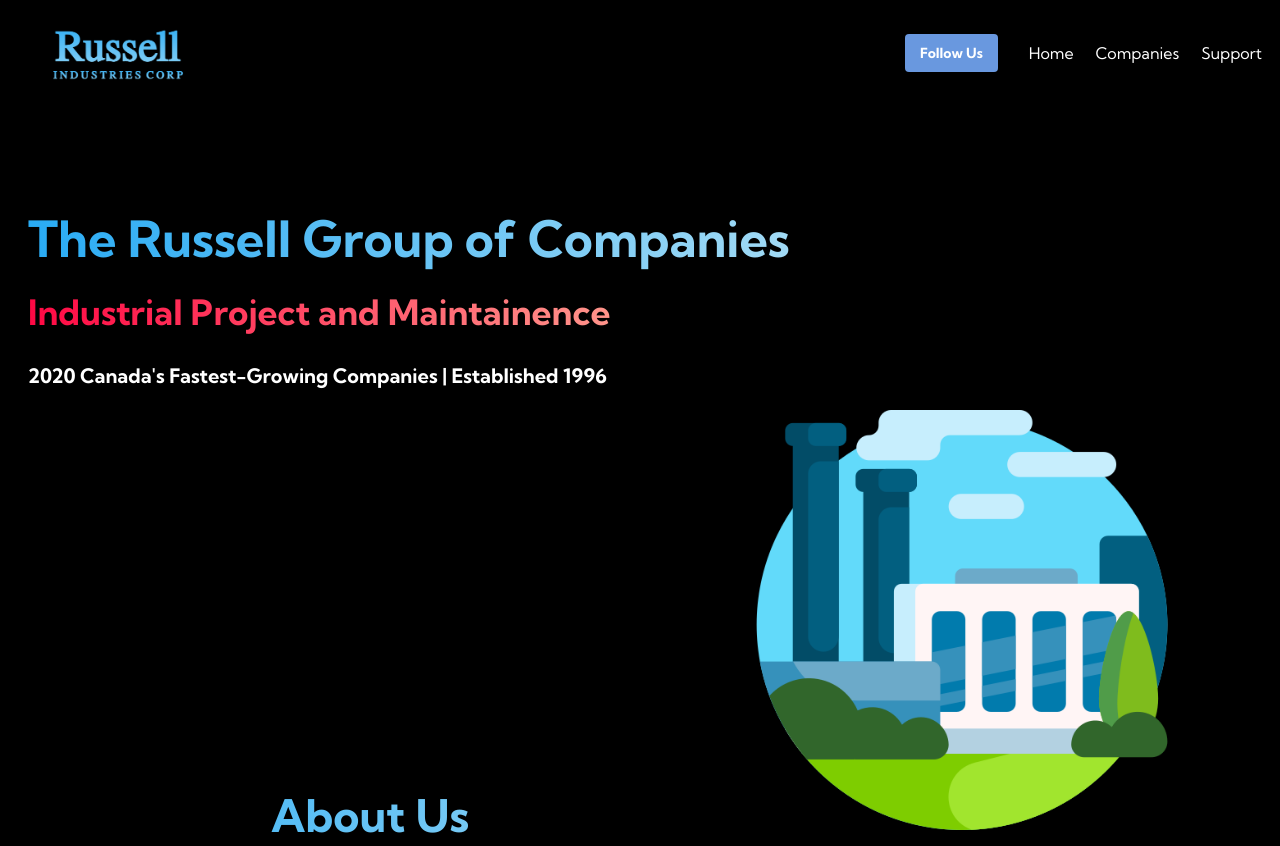
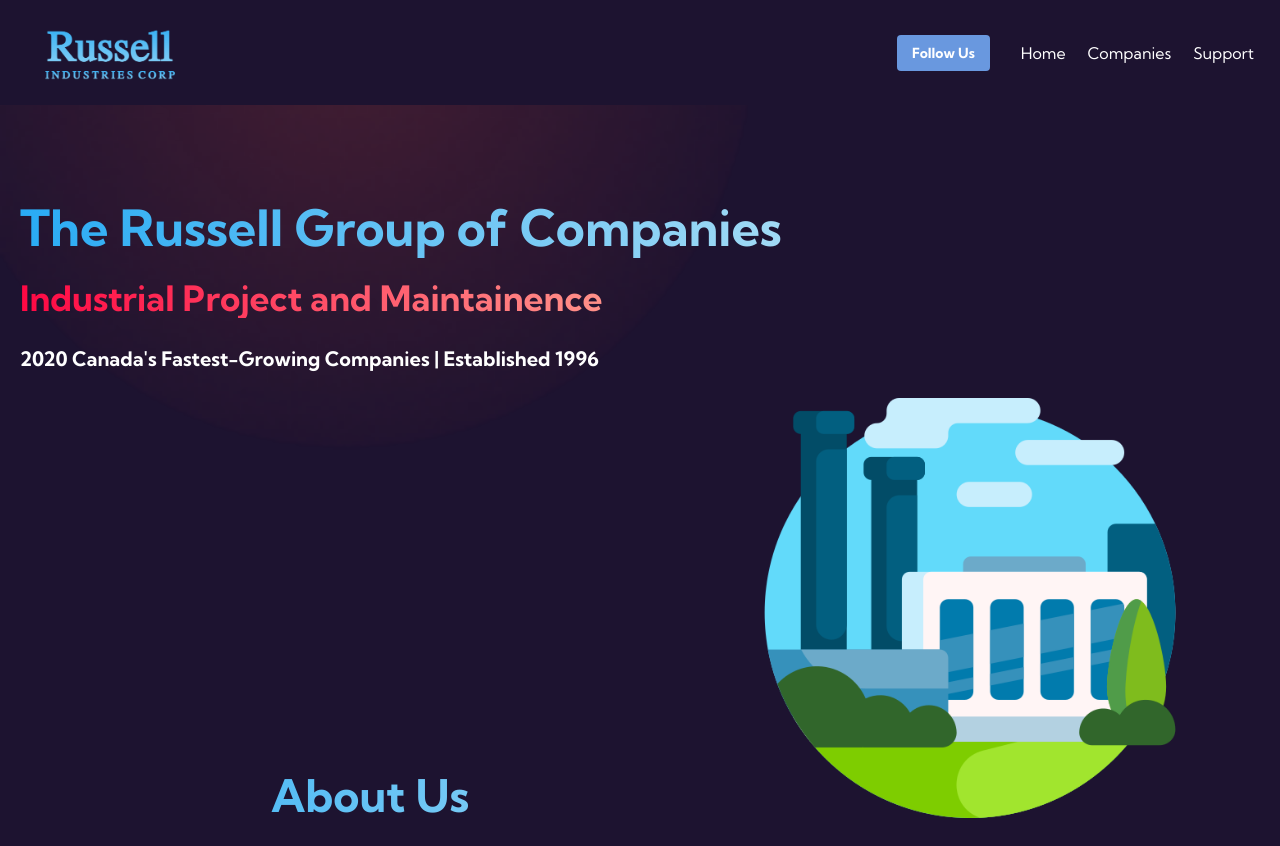
Before and after one commit to RussellIndustriesTobin/RussellIndustries, a website built with Vite: page index.html in a window 1280 px wide. Shown: the top 846 px of the page. Built offline with nearby package versions, Linux system fonts and the light colour scheme; files whose address does not match are found by name.

Commit message:
Add files via upload

```diff
--- a/companies.css
+++ b/companies.css
@@ -4,14 +4,14 @@
 }
 
 body {
-      background: black;
+      background: #1D1330;
       background-repeat: no-repeat;
     background-attachment: fixed;
 }
 
 nav {
     font-family: 'Kumbh Sans', sans-serif;
-    background: black;
+    background: #1D1330;
     display: flex;
     align-items: center;
     justify-content: space-between;
@@ -147,7 +147,7 @@
 
 .container {
     margin-top: 0px;
-    background: linear-gradient(to right, black 10%, #1F263D 10%, #1F263D 90%, black 90%);
+    background: linear-gradient(to right, #1D1330 10%, #1F263D 10%, #1F263D 90%, #1D1330 90%);
     display: flex;
     align-items: center;
     justify-content: center;
@@ -168,14 +168,17 @@
     text-align: left; /* Align text to the left */
 }
 
+
+
 #text-container {
    margin-top: 50px;
-    background: linear-gradient(to right, black 10%, #1F263D 10%, #1F263D 90%, black 90%);
+    background: linear-gradient(to right, #1D1330 10%, #1F263D 10%, #1F263D 90%, #1D1330 90%);
     display: flex;
     align-items: center;
     justify-content: center;
     margin-bottom: 0px;
 }
+
 .companies-img {
     display: block;
     margin: 0 auto;
@@ -239,3 +242,13 @@
     padding-right: 210px;
     text-align: center;
 }
+
+#elipses-img {
+    position: absolute;
+    top: -50px; /* Adjust as needed */
+    left: 0;
+    right: 300px; /* Specify a valid unit (e.g., px or %) */
+    text-align: center;
+    z-index: -1;
+    height: 500px; /* Adjust as needed */
+}
--- a/index.css
+++ b/index.css
@@ -4,14 +4,14 @@
 }
 
 body {
-      background: black;
+      background: #1D1330;
       background-repeat: no-repeat;
     background-attachment: fixed;
 }
 
 nav {
     font-family: 'Kumbh Sans', sans-serif;
-    background: black;
+    background: #1D1330;
     display: flex;
     align-items: center;
     justify-content: space-between;
@@ -217,7 +217,7 @@
 .profile-card {
     display: inline-block;
     margin-top: 50px;
-  background: linear-gradient(to bottom, #000000 25%, #1F263D 25%);
+  background: linear-gradient(to bottom, #1D1330 25%, #1F263D 25%);
   border-radius: 10px;
   color: white;
   padding: 20px;
@@ -371,8 +371,18 @@
 
 #contact-div {
       margin-top: 0px;
-    background: linear-gradient(to right, black 10%, #1F263D 10%, #1F263D 90%, black 90%);
+    background: linear-gradient(to right, #1D1330 10%, #1F263D 10%, #1F263D 90%, #1D1330 90%);
     margin-bottom: 50px;
     padding-top: 20px;
     padding-bottom: 20px;
 }
+
+#elipses-img {
+    position: absolute;
+    top: -50px; /* Adjust as needed */
+    left: 0;
+    right: 300px; /* Specify a valid unit (e.g., px or %) */
+    text-align: center;
+    z-index: -1;
+    height: 500px; /* Adjust as needed */
+}
--- a/index.html
+++ b/index.html
@@ -11,7 +11,7 @@
             <a href="support.html"><button class="nav-text" id="support">Support</button></a>
         </div>
     </nav>
-    <head>
+    <head><link rel="stylesheet" href="https://cdnjs.cloudflare.com/ajax/libs/normalize/8.0.1/normalize.css">
         <title></title>
         <link rel="stylesheet" href="index.css">
             <link
@@ -25,6 +25,7 @@
 <link href="https://fonts.googleapis.com/css2?family=Kumbh+Sans:wght@400;700&display=swap" rel="stylesheet">
     </head>
     <body>
+        <img id="elipses-img" src="./images/ellipse-19.png">
         <div>
             <h1 class="section-heading" id="title">The Russell Group of Companies </h1>
             <img id="industrial-img" src="./images/industrial.png">
--- a/support.css
+++ b/support.css
@@ -4,14 +4,14 @@
 }
 
 body {
-      background: black;
+      background: #1D1330;
       background-repeat: no-repeat;
     background-attachment: fixed;
 }
 
 nav {
     font-family: 'Kumbh Sans', sans-serif;
-    background: black;
+    background: #1D1330;
     display: flex;
     align-items: center;
     justify-content: space-between;
@@ -270,7 +270,7 @@
 }
 
 #contact-div {
-    background: linear-gradient(to right, black 10%, #1F263D 10%, #1F263D 90%, black 90%);
+    background: linear-gradient(to right, #1D1330 10%, #1F263D 10%, #1F263D 90%, #1D1330 90%);
     margin-bottom: 50px;
     padding-top: 20px;
     padding-bottom: 20px;
@@ -281,8 +281,18 @@
     color: #858585;
     text-align: left;
     display: flex;
-    margin-left: 220px;
+    margin-left: 220px; /* Adjusted from 170px to 0 */
     margin-right: auto;
     justify-content: flex-start;
     font-weight: bold;
 }
+
+#elipses-img {
+    position: absolute;
+    top: -50px; /* Adjust as needed */
+    left: 0;
+    right: 300px; /* Specify a valid unit (e.g., px or %) */
+    text-align: center;
+    z-index: -1;
+    height: 500px; /* Adjust as needed */
+}
```
Also changed, not shown: companies.html (+1 -0 lines), support.html (+2 -1 lines), ellipse-19.png (added).
